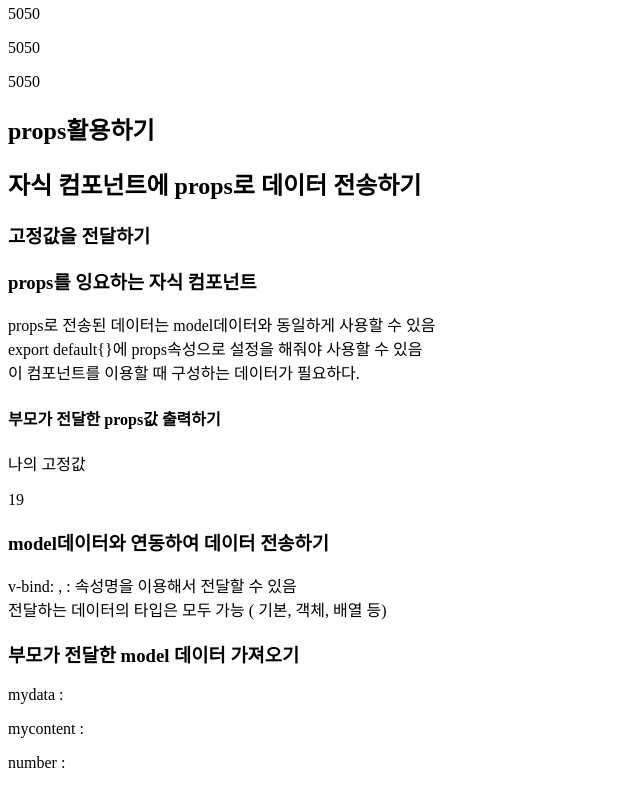
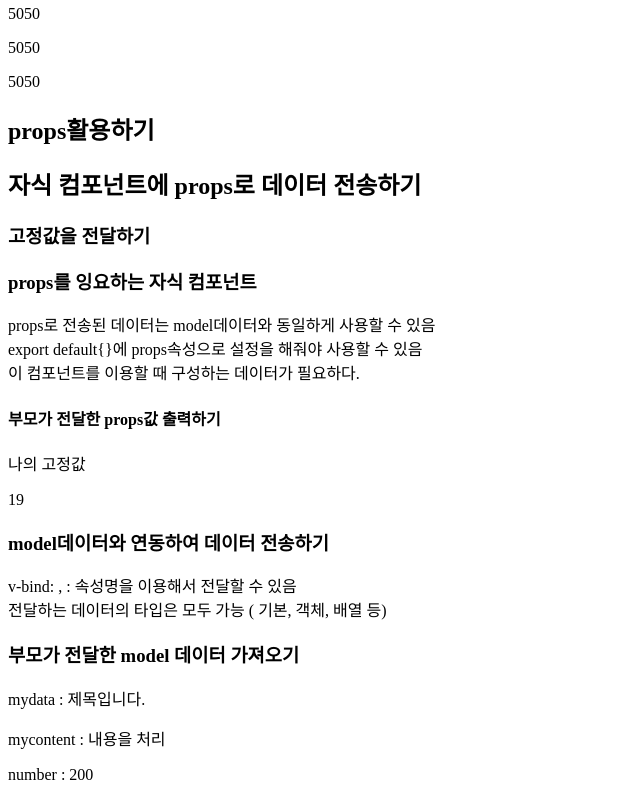
Before and after one commit to woogamjaa/vue, a Vue app in the folder vuework/npmtest/sfctest/: page / in a window 1280 px wide. Shown: the part 2184-2984 px from the top of the page, without its empty margins (0-640 px from the left). Built offline with nearby package versions, Linux system fonts and the light colour scheme.

Commit message:
model 이용하여 데이터 연동 최종

```diff
--- a/vuework/npmtest/sfctest/src/components/03_props_emit/02_PropChildComponent2.vue
+++ b/vuework/npmtest/sfctest/src/components/03_props_emit/02_PropChildComponent2.vue
@@ -2,7 +2,7 @@
     <div>
         <h3>부모가 전달한 model 데이터 가져오기</h3>
         <div>
-            <p >mydata : {{title}}</p>
+            <p>mydata : {{title}}</p>
             <p>mycontent : {{content}}</p>
             <p>number : {{su}}</p>
 
--- a/vuework/npmtest/sfctest/src/components/03_props_emit/ParentComponent.vue
+++ b/vuework/npmtest/sfctest/src/components/03_props_emit/ParentComponent.vue
@@ -11,7 +11,7 @@
             전달하는 데이터의 타입은 모두 가능 ( 기본, 객체, 배열 등)
         </p>
 
-        <PropChildComponet2 :mydata :mycontent :number/>
+        <PropChildComponet2 v-bind:title="mydata" :content="mycontent" :su="number"/>
 
     </div>
 </template>
```
